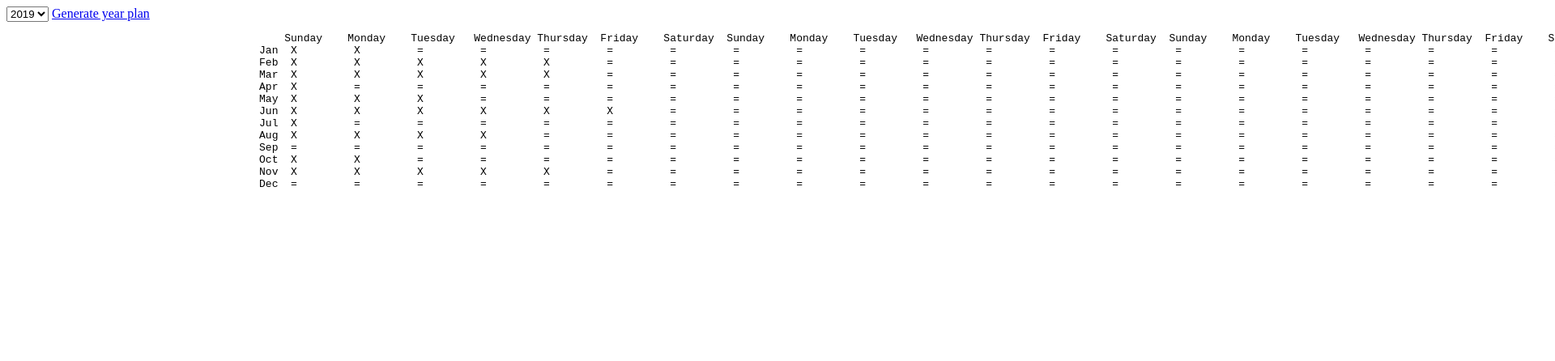
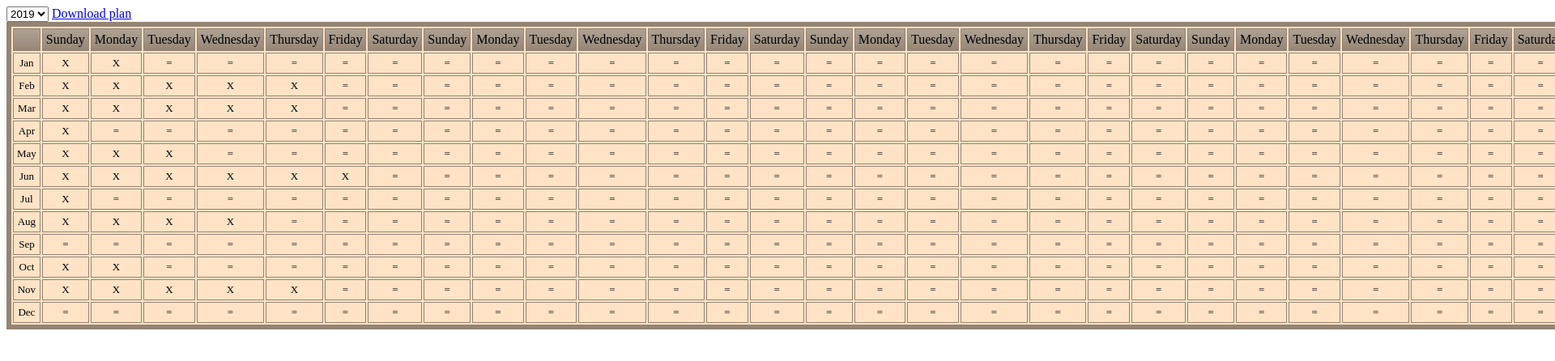
Before and after one commit to pareshchouhan/year-planner-generator, a website: page index.html in a window 1280 px wide. Shown: the top 446 px of the page at 81% size, 1920 px wide, since content can reach past the window. Drawn offline with Linux system fonts and the light colour scheme.

Commit message:
Added basic styling and html output for calendar

```diff
--- a/index.html
+++ b/index.html
@@ -6,13 +6,13 @@
 	<meta http-equiv="X-UA-Compatible" content="ie=edge">
 	<title>Year Planner Generator (YPGr)</title>
 </head>
-<link rel="text/stylesheet" href="main.css" />
+<link rel="stylesheet" href="main.css" />
 <body>
-	<div class='ypgr'>
+	<div class="ypgr no-print">
 		<select id="year-selector">
 
 		</select>
-		<a href="#" id="generate-year-plan">Generate year plan</a>
+		<a href="#" id="generate-year-plan">Download plan</a>
 	</div>
 	<div id="generated-year-data"></div>
 </body>
--- a/main.css
+++ b/main.css
@@ -0,0 +1,53 @@
+@media print
+{
+    .no-print, .no-print *
+    {
+        display: none !important;
+    }
+}
+
+@media screen {
+}
+
+table.cinereousTable {
+	border: 6px solid #948473;
+	background-color: #FFE3C6;
+	width: 100%;
+	text-align: center;
+}
+table.cinereousTable td, table.cinereousTable th {
+	border: 1px solid #948473;
+	padding: 4px 4px;
+}
+table.cinereousTable tbody td {
+	font-size: 13px;
+}
+table.cinereousTable thead {
+	background: #948473;
+	background: -moz-linear-gradient(top, #afa396 0%, #9e9081 66%, #948473 100%);
+	background: -webkit-linear-gradient(top, #afa396 0%, #9e9081 66%, #948473 100%);
+	background: linear-gradient(to bottom, #afa396 0%, #9e9081 66%, #948473 100%);
+}
+table.cinereousTable thead th {
+	font-size: 17px;
+	font-weight: bold;
+	color: #F0F0F0;
+	text-align: left;
+	border-left: 2px solid #948473;
+}
+table.cinereousTable thead th:first-child {
+	border-left: none;
+}
+
+table.cinereousTable tfoot {
+	font-size: 16px;
+	font-weight: bold;
+	color: #F0F0F0;
+	background: #948473;
+	background: -moz-linear-gradient(top, #afa396 0%, #9e9081 66%, #948473 100%);
+	background: -webkit-linear-gradient(top, #afa396 0%, #9e9081 66%, #948473 100%);
+	background: linear-gradient(to bottom, #afa396 0%, #9e9081 66%, #948473 100%);
+}
+table.cinereousTable tfoot td {
+	font-size: 16px;
+}
--- a/main.js
+++ b/main.js
@@ -20,8 +20,11 @@ function populateYearSelector() {
 populateYearSelector();
 
 $(document).ready(function() {
+	$('#year-selector').change(function() {
+		createWorkbookForYear($(this).val() || new Date().getFullYear());
+	})
 	$('#generate-year-plan').click(function() {
-		createWorkbookForYear($('#year-selector').val() || new Date().getFullYear());
+		downloadYearPlan($('#year-selector').val() || new Date().getFullYear())
 	});
 	// Init Webworker.
 	initWebWorker();
@@ -41,7 +44,7 @@ function YPGrWorkerMessageHandler(event) {
 }
 /* Uses a webworker if window.Worker exists other wise does calculation on main thread. */
 function createWorkbookForYear(year) {
-	const workbook = XLSX.utils.book_new();
+	window.workbook = XLSX.utils.book_new();
 
 	// XLSX.utils.aoa_to_sheet
 	// delete to WebWorker so main thread is free.
@@ -57,7 +60,6 @@ function createWorkbookForYear(year) {
 		for (let i = 0 ; i < 6; i++) {
 			daysTop = daysTop.concat(YGPrCore.dayMap);
 		}
-		daysTop = daysTop.slice(0, 36);
 		console.log(daysTop.length);
 		let emptyBlocksAtStart = yearData[0][0];
 		let emptyBlocksAtEnd = yearData[0][yearData[0].length - 1];
@@ -80,24 +82,26 @@ function createWorkbookForYear(year) {
 		console.log(yearSheetData);
 		console.log(yearData[11]);
 		const worksheet = XLSX.utils.aoa_to_sheet(yearSheetData);
-		XLSX.utils.book_append_sheet(workbook, worksheet,'Planner');
+		XLSX.utils.book_append_sheet(window.workbook, worksheet,'Planner');
 		$('#generated-year-data').html(
 			`
-				<pre>
-					    ${daysTop.join('')}
-					Jan  ${generateConcatArray(yearData, 0).join('         ')}
-					Feb  ${generateConcatArray(yearData, 1).join('         ')}
-					Mar  ${generateConcatArray(yearData, 2).join('         ')}
-					Apr  ${generateConcatArray(yearData, 3).join('         ')}
-					May  ${generateConcatArray(yearData, 4).join('         ')}
-					Jun  ${generateConcatArray(yearData, 5).join('         ')}
-					Jul  ${generateConcatArray(yearData, 6).join('         ')}
-					Aug  ${generateConcatArray(yearData, 7).join('         ')}
-					Sep  ${generateConcatArray(yearData, 8).join('         ')}
-					Oct  ${generateConcatArray(yearData, 9).join('         ')}
-					Nov  ${generateConcatArray(yearData, 10).join('         ')}
-					Dec  ${generateConcatArray(yearData, 11).join('         ')}
-				</pre>
+				<table class="cinereousTable">
+					<thead>
+					<tr><td></td>${daysTop.map(value => `<td>${value}</td>`).join('')} </tr>
+					</thead>
+					<tr><td>Jan</td>  ${generateConcatArray(yearData, 0).join('')}</tr>
+					<tr><td>Feb</td>  ${generateConcatArray(yearData, 1).join('')}</tr>
+					<tr><td>Mar</td>  ${generateConcatArray(yearData, 2).join('')}</tr>
+					<tr><td>Apr</td>  ${generateConcatArray(yearData, 3).join('')}</tr>
+					<tr><td>May</td>  ${generateConcatArray(yearData, 4).join('')}</tr>
+					<tr><td>Jun</td>  ${generateConcatArray(yearData, 5).join('')}</tr>
+					<tr><td>Jul</td>  ${generateConcatArray(yearData, 6).join('')}</tr>
+					<tr><td>Aug</td>  ${generateConcatArray(yearData, 7).join('')}</tr>
+					<tr><td>Sep</td>  ${generateConcatArray(yearData, 8).join('')}</tr>
+					<tr><td>Oct</td>  ${generateConcatArray(yearData, 9).join('')}</tr>
+					<tr><td>Nov</td>  ${generateConcatArray(yearData, 10).join('')}</tr>
+					<tr><td>Dec</td>  ${generateConcatArray(yearData, 11).join('')}</tr>
+				</table>
 			`
 		)
 	}
@@ -105,10 +109,15 @@ function createWorkbookForYear(year) {
 	// XLSX.writeFile(workbook, `YPGr-${year}.xlsb`);
 }
 
+function downloadYearPlan(year) {
+	// Download file once we are done with creating the year planner.
+	XLSX.writeFile(window.workbook, `YPGr-${year}.xlsb`);
+}
+
 function generateConcatArray(yearData, monthIndex) {
 	let daysToFillAtEnd = 6 - yearData[monthIndex][yearData[monthIndex].length - 1] + 1;
 	if (daysToFillAtEnd === 7) {
 		daysToFillAtEnd = 0;
 	}
-	return [].concat(new Array(yearData[monthIndex][0]).fill('X'), yearData[monthIndex].map(value => '='), new Array(daysToFillAtEnd).fill('X'));
+	return [].concat(new Array(yearData[monthIndex][0]).fill('<td style="">X</td>'), yearData[monthIndex].map(value => '<td>=</td>'), new Array(daysToFillAtEnd).fill('<td>X</td>'));
 }
```
